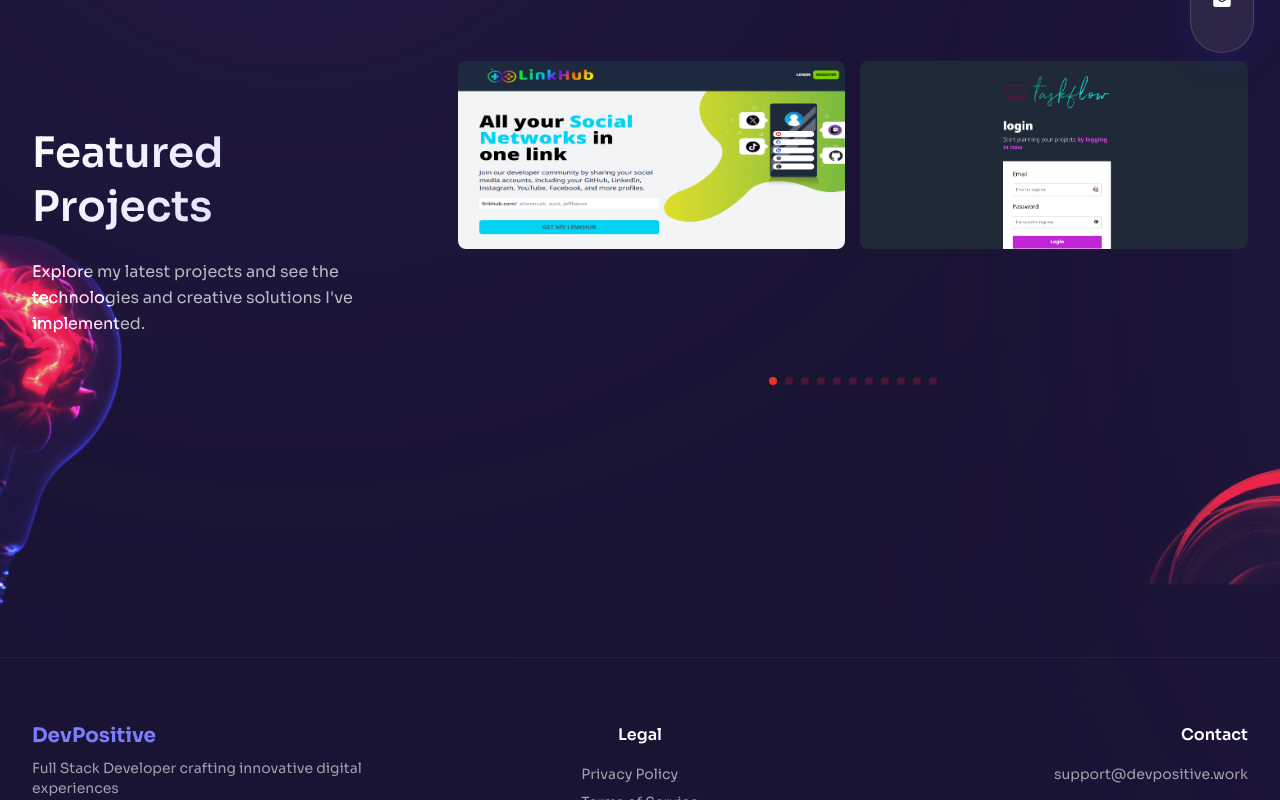
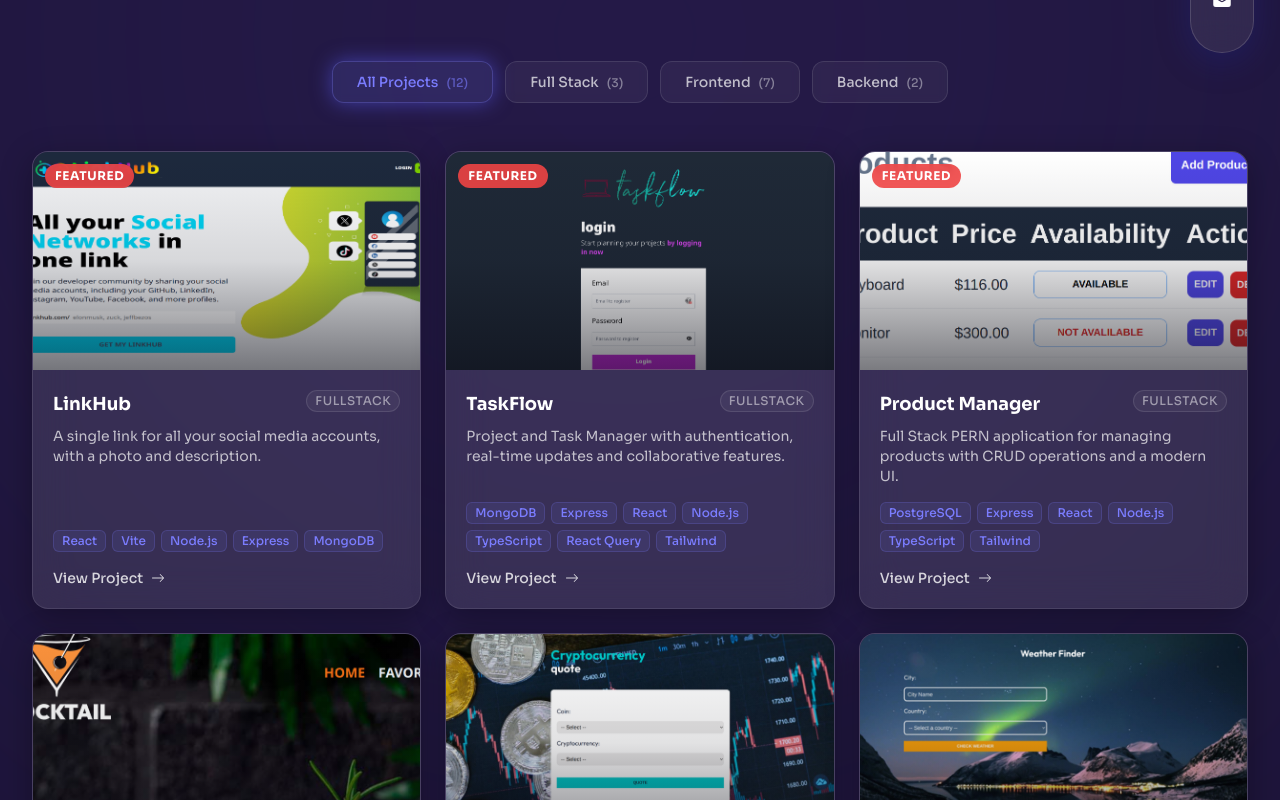
Before and after one commit to fer8614/dev-positive, a Next.js app: page /work in a window 1280 px wide. Shown: the part 520-1320 px from the top of the page. Built offline with nearby package versions, Linux system fonts and the light colour scheme.

Commit message:
update projects page

```diff
--- a/components/WorkSlider.js
+++ b/components/WorkSlider.js
@@ -1,195 +1,302 @@
-// import next link
+import { useState } from "react";
 import Link from "next/link";
+import Image from "next/image";
+import { motion, AnimatePresence } from "framer-motion";
+import { BsArrowRight, BsGithub, BsGlobe } from "react-icons/bs";
 
 // data
 const workSlides = [
   {
     href: "https://linkhubf.netlify.app/",
-    rel: "noopener noreferrer",
-    target: "_blank",
+    github: "https://github.com/fer8614",
     src: "/linkhub.png",
     title: "LinkHub",
     description:
-      "MERN Project. A single link for all your social media accounts, with a photo and description, built with React, Vite, Node.js, Express, and MongoDB.",
+      "A single link for all your social media accounts, with a photo and description.",
+    tags: ["React", "Vite", "Node.js", "Express", "MongoDB"],
+    category: "fullstack",
+    featured: true,
   },
   {
     href: "https://task-f-low-front-end.vercel.app/auth/login/",
-    rel: "noopener noreferrer",
-    target: "_blank",
+    github: "https://github.com/fer8614",
     src: "/taskflow.png",
     title: "TaskFlow",
     description:
-      "MERN project. Project and Task Manager (Mongodb, Express, React, Node) with Typescript, React Query, Tailwind CSS and Vite",
+      "Project and Task Manager with authentication, real-time updates and collaborative features.",
+    tags: ["MongoDB", "Express", "React", "Node.js", "TypeScript", "React Query", "Tailwind"],
+    category: "fullstack",
+    featured: true,
   },
   {
     href: "https://frontend-product-manager-react-node-express-ts.vercel.app/",
-    rel: "noopener noreferrer",
-    target: "_blank",
+    github: "https://github.com/fer8614",
     src: "/product-manager.png",
     title: "Product Manager",
     description:
-      "Product Manager is a project Full Stack PERN (PostgreSQL, Express, React, Node) with TypeScript, using React Router, Tailwind CSS, and Vite.",
+      "Full Stack PERN application for managing products with CRUD operations and a modern UI.",
+    tags: ["PostgreSQL", "Express", "React", "Node.js", "TypeScript", "Tailwind"],
+    category: "fullstack",
+    featured: true,
   },
   {
     href: "https://effervescent-maamoul-b50b9d.netlify.app/",
-    rel: "noopener noreferrer",
-    target: "_blank",
+    github: "https://github.com/fer8614",
     src: "/coktail.png",
-    title: "Drink recipes finder",
+    title: "Drink Recipes Finder",
     description:
-      "Create a drinks and recipes search engine through an API using React Router DOM, typescript, Headless UI, Zustand, axios, zod and tailwind.",
+      "A drinks and recipes search engine consuming a public API with advanced filtering.",
+    tags: ["React", "TypeScript", "Zustand", "Axios", "Zod", "Tailwind"],
+    category: "frontend",
   },
   {
     href: "https://comfy-banoffee-2a9372.netlify.app/",
-    rel: "noopener noreferrer",
-    target: "_blank",
+    github: "https://github.com/fer8614",
     src: "/cryptoCurrency.png",
     title: "Crypto Currency",
     description:
-      "Real-time cryptocurrency quote project consuming API and using React +  TypeScript + Vite, ZOD and Zustand.",
+      "Real-time cryptocurrency quotes consuming API with live price updates.",
+    tags: ["React", "TypeScript", "Vite", "Zod", "Zustand"],
+    category: "frontend",
   },
   {
     href: "https://chimerical-youtiao-bd2ad2.netlify.app/",
-    rel: "noopener noreferrer",
-    target: "_blank",
+    github: "https://github.com/fer8614",
     src: "/weatherFinder.png",
     title: "Weather Finder",
     description:
-      "Weather finder project consuming API with React + Vite + Typescript.",
+      "Weather finder consuming a public API with location-based search.",
+    tags: ["React", "Vite", "TypeScript"],
+    category: "frontend",
   },
   {
     href: "https://github.com/fer8614/Node-NOC/",
-    rel: "noopener noreferrer",
-    target: "_blank",
+    github: "https://github.com/fer8614/Node-NOC/",
     src: "/node-noc-app.png",
     title: "Node NOC APP",
     description:
-      "Network operation center NOC, using Clean Architecture with TypeScript for sending emails and create databases with MongoDb and PostgreSQL.",
+      "Network operation center using Clean Architecture for monitoring, email alerts, and multi-database logging.",
+    tags: ["Node.js", "TypeScript", "MongoDB", "PostgreSQL", "Clean Architecture"],
+    category: "backend",
   },
   {
     href: "https://github.com/fer8614/Node-TypeScript-Express-Rest/",
-    rel: "noopener noreferrer",
-    target: "_blank",
+    github: "https://github.com/fer8614/Node-TypeScript-Express-Rest/",
     src: "/rest-project-2.png",
-    title: "Rest Project",
+    title: "REST API Project",
     description:
-      "Rest Project + TypeScript with mongoDB, express, ngrok and docker.",
+      "RESTful API built with Express, MongoDB and Docker for containerized deployment.",
+    tags: ["Node.js", "TypeScript", "MongoDB", "Express", "Docker"],
+    category: "backend",
   },
   {
     href: "https://delightful-fox-97e7e1.netlify.app/",
-    rel: "noopener noreferrer",
-    target: "_blank",
+    github: "https://github.com/fer8614",
     src: "/expense-planner.png",
     title: "Expense Planner",
     description:
-      "Web application to control expenses with React + React-Swipeable-List + TypeScript + Vite with Context API for global state",
+      "Web application to control expenses with swipeable lists and global state management.",
+    tags: ["React", "TypeScript", "Vite", "Context API"],
+    category: "frontend",
   },
   {
     href: "https://super-tanuki-7e93aa.netlify.app/",
-    rel: "noopener noreferrer",
-    target: "_blank",
+    github: "https://github.com/fer8614",
     src: "/Patient-follow-up.png",
     title: "Patient Follow Up",
     description:
-      "Web application to track patients in a veterinary clinic using React Hook Form + TypeScript + Vite with Zustand and Tailwind",
+      "Web application to track patients in a veterinary clinic with form validation.",
+    tags: ["React", "TypeScript", "React Hook Form", "Zustand", "Tailwind"],
+    category: "frontend",
   },
   {
     href: "https://jolly-faloodeh-5b1f8a.netlify.app/",
-    rel: "noopener noreferrer",
-    target: "_blank",
+    github: "https://github.com/fer8614",
     src: "/calorie-tracker.png",
     title: "Calorie Tracker",
     description:
-      "This project was developed with Typescript, Tailwind, React + Vite with useReducer and localStorage",
+      "Track calories and activities with persistent local storage and reducers.",
+    tags: ["React", "TypeScript", "Tailwind", "Vite"],
+    category: "frontend",
   },
   {
     href: "https://deft-scone-4f45f6.netlify.app/",
-    rel: "noopener noreferrer",
-    target: "_blank",
+    github: "https://github.com/fer8614",
     src: "/tip-calculator.png",
     title: "Tip Calculator",
     description:
-      "This project was developed with Typescript, Tailwind, and React with useReducer",
+      "Calculate tips and split bills with an intuitive and responsive interface.",
+    tags: ["React", "TypeScript", "Tailwind"],
+    category: "frontend",
   },
 ];
 
-//import swiper react components
-import { Swiper, SwiperSlide } from "swiper/react";
+const categories = [
+  { id: "all", label: "All Projects" },
+  { id: "fullstack", label: "Full Stack" },
+  { id: "frontend", label: "Frontend" },
+  { id: "backend", label: "Backend" },
+];
 
-// import swiper styles
-import "swiper/css";
-import "swiper/css/free-mode";
-import "swiper/css/pagination";
+const ProjectCard = ({ project, index }) => {
+  return (
+    <motion.div
+      layout
+      initial={{ opacity: 0, y: 30 }}
+      animate={{ opacity: 1, y: 0 }}
+      exit={{ opacity: 0, y: 30 }}
+      transition={{ duration: 0.4, delay: index * 0.05 }}
+      className={`glass-card rounded-2xl overflow-hidden border border-white/10
+                  hover:border-primary-400/30 transition-all duration-500 group flex flex-col
+                  ${project.featured ? "md:col-span-2 lg:col-span-1" : ""}`}
+    >
+      {/* Image Container */}
+      <div className="relative overflow-hidden aspect-video">
+        <Image
+          src={project.src}
+          width={600}
+          height={340}
+          alt={project.title}
+          className="object-cover w-full h-full group-hover:scale-105 transition-transform duration-700"
+        />
+        <div className="absolute inset-0 bg-gradient-to-t from-primary-950/90 via-primary-950/20 to-transparent
+                        opacity-60 group-hover:opacity-80 transition-opacity duration-500" />
 
-// import required modules
-import { FreeMode, Pagination } from "swiper";
+        {/* Featured Badge */}
+        {project.featured && (
+          <div className="absolute top-3 left-3 bg-accent-500/90 text-white text-[10px] sm:text-xs font-bold
+                          px-2.5 py-1 rounded-full backdrop-blur-sm uppercase tracking-wider">
+            Featured
+          </div>
+        )}
 
-// icons
-import { BsArrowRight } from "react-icons/bs";
+        {/* Quick Links Overlay */}
+        <div className="absolute top-3 right-3 flex gap-2 opacity-0 group-hover:opacity-100
+                        translate-y-2 group-hover:translate-y-0 transition-all duration-300">
+          <Link
+            href={project.href}
+            target="_blank"
+            rel="noopener noreferrer"
+            className="p-2 rounded-full bg-white/10 backdrop-blur-md border border-white/20
+                       text-white hover:bg-primary-400/30 hover:border-primary-400/40 transition-all duration-300"
+            title="View Live"
+          >
+            <BsGlobe className="text-sm" />
+          </Link>
+          {project.github && (
+            <Link
+              href={project.github}
+              target="_blank"
+              rel="noopener noreferrer"
+              className="p-2 rounded-full bg-white/10 backdrop-blur-md border border-white/20
+                         text-white hover:bg-primary-400/30 hover:border-primary-400/40 transition-all duration-300"
+              title="View Code"
+            >
+              <BsGithub className="text-sm" />
+            </Link>
+          )}
+        </div>
+      </div>
 
-// Next image
-import Image from "next/image";
+      {/* Content */}
+      <div className="p-4 sm:p-5 flex flex-col flex-1">
+        {/* Title & Category */}
+        <div className="flex items-start justify-between gap-2 mb-2">
+          <h3 className="text-base sm:text-lg font-bold text-white group-hover:text-primary-400 transition-colors duration-300">
+            {project.title}
+          </h3>
+          <span className="text-[10px] sm:text-xs text-white/50 uppercase tracking-wider font-medium
+                           bg-white/5 px-2 py-0.5 rounded-full border border-white/10 whitespace-nowrap">
+            {project.category}
+          </span>
+        </div>
+
+        {/* Description */}
+        <p className="text-white/70 text-xs sm:text-sm leading-relaxed mb-4 flex-1">
+          {project.description}
+        </p>
+
+        {/* Tech Stack */}
+        <div className="flex flex-wrap gap-1.5 mb-4">
+          {project.tags.map((tag, i) => (
+            <span
+              key={i}
+              className="text-[10px] sm:text-xs px-2 py-0.5 rounded-md bg-primary-400/10 text-primary-400
+                         border border-primary-400/20 font-medium"
+            >
+              {tag}
+            </span>
+          ))}
+        </div>
+
+        {/* CTA */}
+        <Link
+          href={project.href}
+          target="_blank"
+          rel="noopener noreferrer"
+          className="inline-flex items-center gap-2 text-sm font-medium text-white/80
+                     hover:text-primary-400 transition-colors duration-300 group/link mt-auto"
+        >
+          View Project
+          <BsArrowRight className="group-hover/link:translate-x-1 transition-transform duration-300" />
+        </Link>
+      </div>
+    </motion.div>
+  );
+};
 
 const WorkSlider = () => {
+  const [activeCategory, setActiveCategory] = useState("all");
+
+  const filteredProjects = activeCategory === "all"
+    ? workSlides
+    : workSlides.filter((p) => p.category === activeCategory);
+
   return (
-    <Swiper
-      breakpoints={{
-        320: {
-          slidesPerView: 1,
-          spaceBetween: 15,
-        },
+    <div>
+      {/* Category Filters */}
+      <div className="flex flex-wrap justify-center gap-2 sm:gap-3 mb-8 sm:mb-12">
+        {categories.map((cat) => (
+          <motion.button
+            key={cat.id}
+            onClick={() => setActiveCategory(cat.id)}
+            className={`px-4 sm:px-6 py-2 sm:py-2.5 rounded-xl text-xs sm:text-sm font-medium
+                        border backdrop-blur-sm transition-all duration-300 cursor-pointer
+                        ${activeCategory === cat.id
+                          ? "bg-primary-400/15 text-primary-400 border-primary-400/30 shadow-glow"
+                          : "bg-white/5 text-white/70 border-white/10 hover:bg-white/10 hover:text-white"
+                        }`}
+            whileHover={{ scale: 1.05 }}
+            whileTap={{ scale: 0.95 }}
+          >
+            {cat.label}
+            <span className="ml-2 text-[10px] sm:text-xs opacity-60">
+              ({cat.id === "all" ? workSlides.length : workSlides.filter((p) => p.category === cat.id).length})
+            </span>
+          </motion.button>
+        ))}
+      </div>
 
-        640: {
-          slidesPerView: 2,
-          spaceBetween: 15,
-        },
-      }}
-      freeMode={true}
-      pagination={{
-        clickable: true,
-      }}
-      modules={[FreeMode, Pagination]}
-      className="h-[240px] sm:h-[340px]"
-    >
-      {workSlides.map((image, index) => {
-        return (
-          <SwiperSlide key={index}>
-            <div>
-              {/* link */}
-              <Link href={image.href} target="_blank" rel="noopener noreferrer">
-                <div
-                  key={index}
-                  className="relative rounded-lg overflow-hidden flex flex-col items-center justify-center group"
-                >
-                  {/* image */}
-                  <Image
-                    className="flex content-center items-center justify-center relative overflow-hidden"
-                    src={image.src}
-                    width={500}
-                    height={300}
-                    alt={image.title}
-                  />
-                  {/* overlay gradient */}
-                  <div className="absolute inset-0 bg-gradient-to-l from-transparent via-[#e838cc] to-[#4a22bd] opacity-0 group-hover:opacity-80 transition-all duration-700"></div>
-                  {/* title */}
-                  <div className="absolute bottom-0 translate-y-full group-hover:-translate-y-10 transition-all duration-300 text-center">
-                    <div className="items-center text-[13px] tracking-[0.2em]">
-                      <div className="delay-100 font-bold ">{image.title}</div>
-                      <div className="translate-y-[500%] group-hover:translate-y-0 transition-all duration-300 delay-150">
-                        {image.description}
-                      </div>
-                      <div className="text-xl font-bold translate-x-[-500%] group-hover:translate-x-[50%] transition-all duration-300 delay-200">
-                        <BsArrowRight />
-                      </div>
-                    </div>
-                  </div>
-                </div>
-              </Link>
-            </div>
-          </SwiperSlide>
-        );
-      })}
-    </Swiper>
+      {/* Project Grid */}
+      <motion.div
+        layout
+        className="grid grid-cols-1 md:grid-cols-2 lg:grid-cols-3 gap-4 sm:gap-6"
+      >
+        <AnimatePresence mode="popLayout">
+          {filteredProjects.map((project, index) => (
+            <ProjectCard key={project.title} project={project} index={index} />
+          ))}
+        </AnimatePresence>
+      </motion.div>
+
+      {/* Project Count */}
+      <motion.p
+        layout
+        className="text-center text-white/40 text-xs sm:text-sm mt-8 sm:mt-10"
+      >
+        Showing {filteredProjects.length} of {workSlides.length} projects
+      </motion.p>
+    </div>
   );
 };
 
--- a/pages/work/index.js
+++ b/pages/work/index.js
@@ -47,33 +47,10 @@ const Work = () => {
           </motion.p>
         </motion.div>
 
-        <div className="flex flex-col xl:flex-row gap-8 xl:gap-16 items-center">
-          {/* Projects Section Title */}
-          <div className="w-full xl:w-[35%] flex flex-col lg:text-left mb-8 xl:mb-0">
-            <motion.h2
-              className="h2 mb-6"
-              variants={fadeIn("up", 0.2)}
-              initial="hidden"
-              animate="show"
-              exit="hidden"
-            >
-              Featured <span className="text-accent">Projects</span>
-            </motion.h2>
-            <motion.p
-              className="text-white/70 max-w-[400px] mx-auto lg:mx-0 leading-relaxed"
-              variants={fadeIn("up", 0.4)}
-              initial="hidden"
-              animate="show"
-              exit="hidden"
-            >
-              Explore my latest projects and see the technologies and creative solutions I&apos;ve implemented.
-            </motion.p>
-          </div>
-
-          {/* slider */}
+        {/* Projects Grid */}
         <motion.div
-            className="w-full xl:max-w-[65%]"
-            variants={fadeIn("down", 0.6)}
+          className="w-full"
+          variants={fadeIn("up", 0.6)}
           initial="hidden"
           animate="show"
           exit="hidden"
@@ -81,7 +58,6 @@ const Work = () => {
           <WorkSlider />
         </motion.div>
       </div>
-      </div>
       <Bulb />
     </div>
   );
```
Lines whose indentation alone changed are shown as unchanged.
